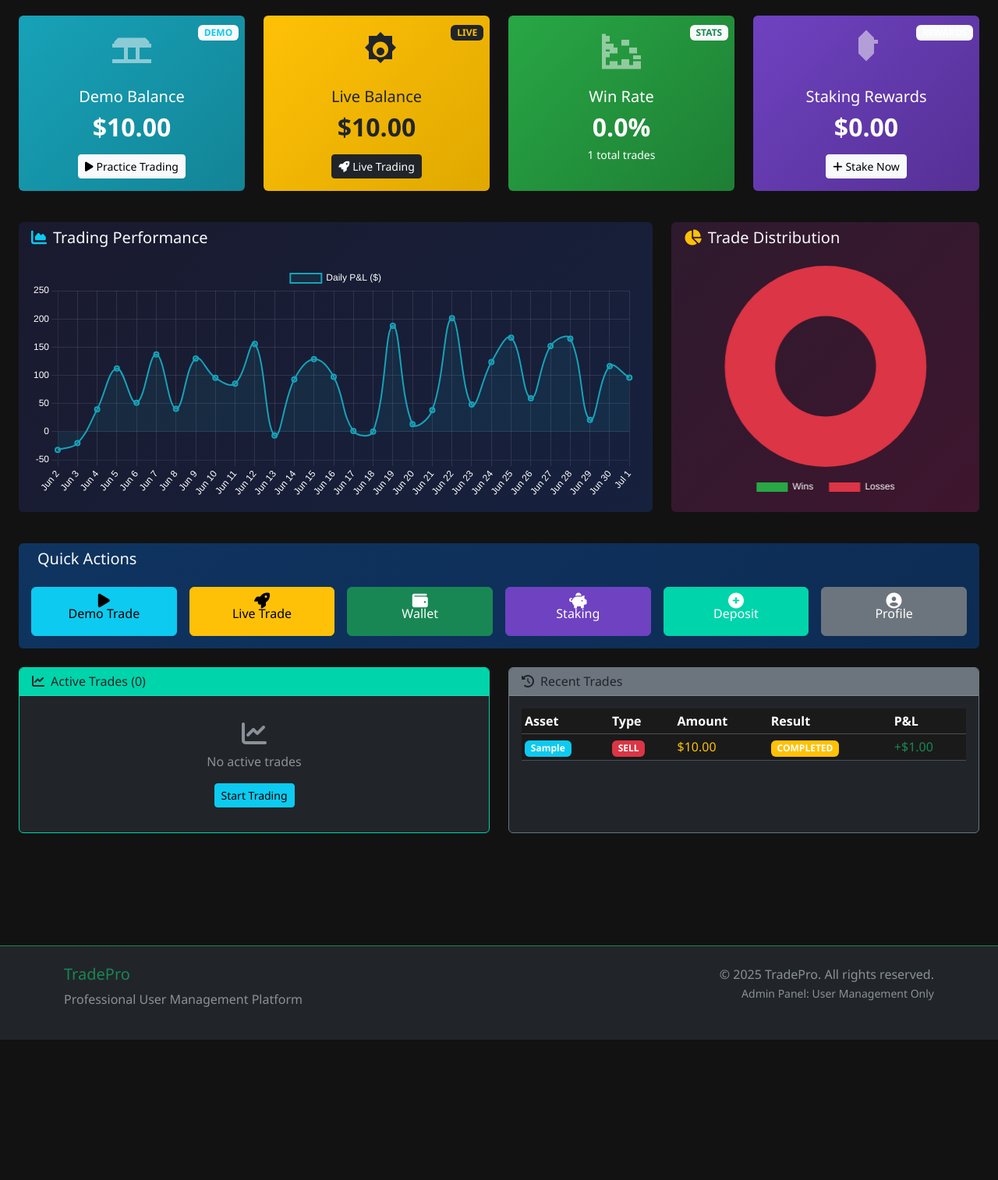
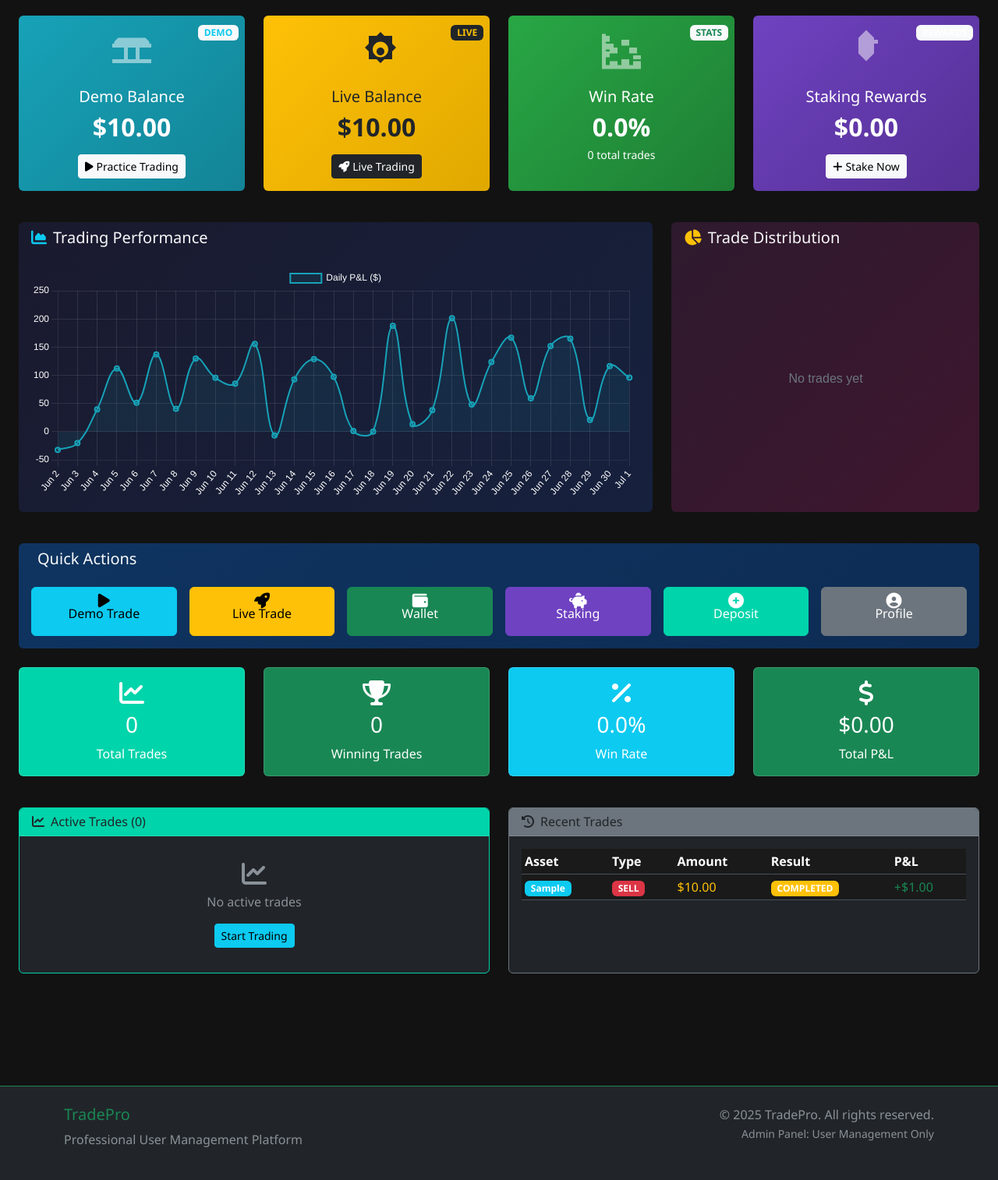
Before and after one commit to amanu477/trade-horizon, a Flask app: page /dashboard in a window 1280 px wide. Shown: the part 360-1874 px from the top of the page at 78% size. Before the commit the page ends 1694 px from the top, so only its background shows below. Run offline with Flask 3, Linux system fonts and the light colour scheme; a user stored in the database is signed in; tables that the repository leaves empty hold one stand-in row (values such as "Sample post"); some libraries are stand-ins or nearby versions.

Commit message:
Show users detailed data and stats about their trading performance
Implements trade statistics on the dashboard using database trade data, including total trades, wins, losses, win rate, and profit/loss.

Replit-Commit-Author: Agent
Replit-Commit-Session-Id: da8c5147-bee3-4d5d-a5cd-ade0cfd7f229
Replit-Commit-Screenshot-Url: https://storage.googleapis.com/screenshot-production-us-central1/fc00bf03-5057-4343-9f19-c7f19a483e52/d8d01ab2-aa9c-4b39-a49d-4369bc50c1a6.jpg

```diff
--- a/routes.py
+++ b/routes.py
@@ -155,9 +155,17 @@ def dashboard():
     total_staking_rewards = sum(pos.calculate_rewards() for pos in active_staking)
 
     # Trading statistics
-    total_trades = Trade.query.filter_by(user_id=current_user.id).count()
-    won_trades = Trade.query.filter_by(user_id=current_user.id, status='won').count()
+    completed_trades = Trade.query.filter_by(user_id=current_user.id).filter(Trade.status.in_(['profit', 'lose'])).all()
+    total_trades = len(completed_trades)
+    won_trades = len([t for t in completed_trades if t.status == 'profit'])
+    lost_trades = total_trades - won_trades
     win_rate = (won_trades / total_trades * 100) if total_trades > 0 else 0
+
+    # Calculate total profit/loss
+    total_profit_loss = sum(float(t.profit_loss) for t in completed_trades)
+
+    # Calculate average trade size
+    avg_trade_size = sum(float(t.amount) for t in completed_trades) / total_trades if total_trades > 0 else 0
 
     # Get active trades
     active_trades = Trade.query.filter_by(user_id=current_user.id, status='active').all()
@@ -172,7 +180,11 @@ def dashboard():
                          active_staking=active_staking,
                          total_staking_rewards=total_staking_rewards,
                          total_trades=total_trades,
+                         won_trades=won_trades,
+                         lost_trades=lost_trades,
                          win_rate=win_rate,
+                         total_profit_loss=total_profit_loss,
+                         avg_trade_size=avg_trade_size,
                          kyc_request=kyc_request)
 
 @app.route('/trading/demo')
--- a/templates/dashboard.html
+++ b/templates/dashboard.html
@@ -232,6 +232,46 @@
                             </a>
                         </div>
                     </div>
+                </div>
+            </div>
+        </div>
+    </div>
+
+    <!-- Trade Statistics Cards -->
+    <div class="row mb-4">
+        <div class="col-md-3 mb-3">
+            <div class="card bg-primary text-white h-100">
+                <div class="card-body text-center">
+                    <i class="fas fa-chart-line fa-2x mb-2"></i>
+                    <h3 class="card-title">{{ total_trades }}</h3>
+                    <p class="card-text">Total Trades</p>
+                </div>
+            </div>
+        </div>
+        <div class="col-md-3 mb-3">
+            <div class="card bg-success text-white h-100">
+                <div class="card-body text-center">
+                    <i class="fas fa-trophy fa-2x mb-2"></i>
+                    <h3 class="card-title">{{ won_trades }}</h3>
+                    <p class="card-text">Winning Trades</p>
+                </div>
+            </div>
+        </div>
+        <div class="col-md-3 mb-3">
+            <div class="card bg-info text-white h-100">
+                <div class="card-body text-center">
+                    <i class="fas fa-percentage fa-2x mb-2"></i>
+                    <h3 class="card-title">{{ "{:.1f}%".format(win_rate) }}</h3>
+                    <p class="card-text">Win Rate</p>
+                </div>
+            </div>
+        </div>
+        <div class="col-md-3 mb-3">
+            <div class="card {% if total_profit_loss >= 0 %}bg-success{% else %}bg-danger{% endif %} text-white h-100">
+                <div class="card-body text-center">
+                    <i class="fas fa-dollar-sign fa-2x mb-2"></i>
+                    <h3 class="card-title">${{ "{:.2f}".format(total_profit_loss) }}</h3>
+                    <p class="card-text">Total P&L</p>
                 </div>
             </div>
         </div>
@@ -528,17 +568,31 @@ function createDistributionChart() {
     const wins = Math.round(totalTrades * winRate / 100);
     const losses = totalTrades - wins;
 
+    // Don't create chart if no trades
+    if (totalTrades === 0) {
+        ctx.getContext('2d').fillStyle = '#6c757d';
+        ctx.getContext('2d').font = '16px Arial';
+        ctx.getContext('2d').textAlign = 'center';
+        ctx.getContext('2d').fillText('No trades yet', ctx.width / 2, ctx.height / 2);
+        return;
+    }
+
     new Chart(ctx, {
         type: 'doughnut',
         data: {
-            labels: ['Wins', 'Losses'],
+            labels: ['Profitable Trades', 'Losing Trades'],
             datasets: [{
                 data: [wins, losses],
                 backgroundColor: [
                     '#28a745',
                     '#dc3545'
                 ],
-                borderWidth: 0
+                borderColor: '#1a1a1a',
+                borderWidth: 2,
+                hoverBackgroundColor: [
+                    '#32cd32',
+                    '#ff6b6b'
+                ]
             }]
         },
         options: {
@@ -549,8 +603,27 @@ function createDistributionChart() {
                     position: 'bottom',
                     labels: {
                         color: '#ffffff',
-                        padding: 20
+                        padding: 20,
+                        font: {
+                            size: 12
+                        }
                     }
+                },
+                tooltip: {
+                    callbacks: {
+                        label: function(context) {
+                            const label = context.label;
+                            const value = context.raw;
+                            const percentage = ((value / totalTrades) * 100).toFixed(1);
+                            return `${label}: ${value} (${percentage}%)`;
+                        }
+                    }
+                }
+            },
+            cutout: '60%',
+            elements: {
+                arc: {
+                    borderWidth: 2
                 }
             }
         }
```
Also changed, not shown: replit.md (+1 -0 lines).
